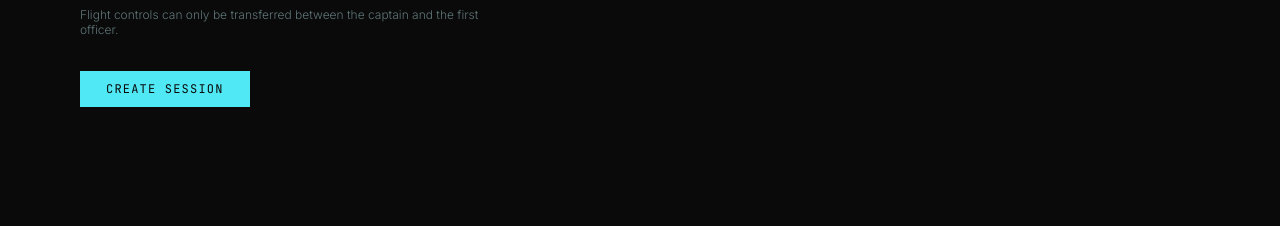
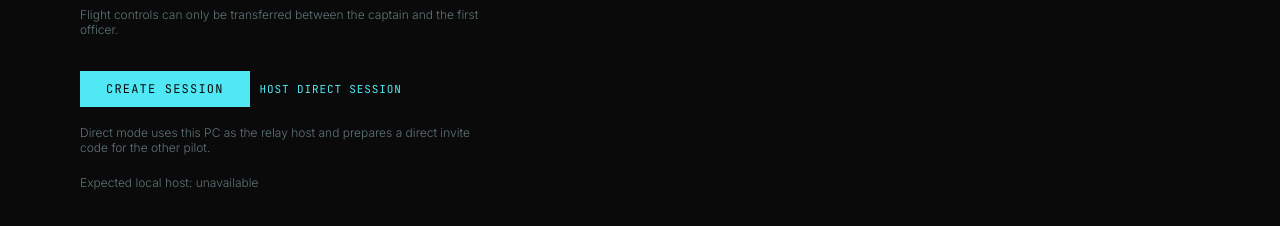
Before and after one commit to drx2021585/shared-cockpit-backup, a React (Vite) app in the folder apps/desktop-ui/: page / in a window 1280 px wide. Both pictures are taken after a click on the button "Create a party". Shown: the part 554-780 px from the top of the page. Built offline with nearby package versions, Linux system fonts and the light colour scheme; no server answers.

Commit message:
Publica v0.1.34

```diff
--- a/apps/desktop-ui/package.json
+++ b/apps/desktop-ui/package.json
@@ -1,7 +1,7 @@
 {
   "name": "we-connect-desktop-ui",
   "private": true,
-  "version": "0.1.32",
+  "version": "0.1.34",
   "description": "We Connect - cliente de cabina compartida, web-first y empacado con Electron.",
   "type": "module",
   "main": "electron/main.cjs",
--- a/apps/desktop-ui/src/App.tsx
+++ b/apps/desktop-ui/src/App.tsx
@@ -180,6 +180,7 @@ export function App() {
             onSessionCreated={handleSessionCreated}
             onSessionReady={handleSessionReady}
             relayConfig={relayConfig}
+            onRelayConfigChange={handleRelayConfigChange}
           />
         );
       case "join":
--- a/apps/desktop-ui/src/data.ts
+++ b/apps/desktop-ui/src/data.ts
@@ -182,13 +182,13 @@ export const currentVersion = packageMetadata.version;
 
 export const versionHistory: VersionHistoryEntry[] = [
   {
-    version: "0.1.23",
+    version: "0.1.34",
     title: "Current build",
     date: "2026-07-31",
     commits: [
-      "Desktop releases now build the embedded local bridge inside GitHub Actions instead of depending on a missing publish folder, so the installer once again ships a working simulator bridge to every player.",
-      "The release pipeline now bundles the required bridge runtime DLLs explicitly and refuses to publish if the bridge package is incomplete.",
-      "This hotfix closes the packaging gap that left 0.1.22 visible as a tag but not deliverable as a real in-app update to players.",
+      "Create session now includes a direct-host action that switches the app to self-hosted relay mode automatically instead of sending the user to Profile first.",
+      "The new Host direct session flow verifies that the local direct relay is reachable on this PC before creating the room, so users get a precise setup error instead of a generic failed session.",
+      "When a direct session is hosted successfully, the screen is immediately ready to generate and share the direct invite code for the other pilot.",
     ],
   },
   {
--- a/apps/desktop-ui/src/views/Party.tsx
+++ b/apps/desktop-ui/src/views/Party.tsx
@@ -1,7 +1,7 @@
 import { useState } from "react";
 import { useAircraftProfiles } from "../lib/useAircraftProfiles";
 import { usePublicIp } from "../lib/useNetworkInfo";
-import { createSession, ApiError, type Session } from "../lib/apiClient";
+import { createSession, fetchServerHealth, ApiError, type Session } from "../lib/apiClient";
 import { buildDirectInviteCode } from "../lib/directInviteCode";
 import { type RelayConfig } from "../lib/relayConfig";
 
@@ -12,6 +12,7 @@ interface PartyProps {
   onSessionCreated: (session: Session, pilotName: string) => void;
   onSessionReady: (session: Session, pilotName: string) => void;
   relayConfig: RelayConfig;
+  onRelayConfigChange: (config: RelayConfig) => void;
 }
 
 export function Party({
@@ -21,6 +22,7 @@ export function Party({
   onSessionCreated,
   onSessionReady,
   relayConfig,
+  onRelayConfigChange,
 }: PartyProps) {
   const { ipv4, ipv6 } = usePublicIp();
   const { profiles, loading: loadingProfiles } = useAircraftProfiles();
@@ -60,17 +62,15 @@ export function Party({
       ? buildDirectInviteCode({ host: ipv4, port: relayPort, joinCode: createdSession.joinCode })
       : null;
 
-  async function handleCreate() {
+  async function createParty() {
     if (!pilotName.trim()) {
       setError("Enter your pilot name first.");
-      return;
+      return false;
     }
     if (!effectiveProfileId) {
       setError("No aircraft profile available to fly.");
-      return;
+      return false;
     }
-    setSubmitting(true);
-    setError(null);
     try {
       const session = await createSession({
         sessionName,
@@ -81,8 +81,41 @@ export function Party({
         sim,
       });
       onSessionCreated(session, pilotName.trim());
+      return true;
     } catch (err) {
       setError(err instanceof ApiError ? `Could not create session: ${err.code}` : "Could not reach the server.");
+      return false;
+    }
+  }
+
+  async function handleCreate() {
+    setSubmitting(true);
+    setError(null);
+    try {
+      await createParty();
+    } finally {
+      setSubmitting(false);
+    }
+  }
+
+  async function handleCreateDirect() {
+    if (ipv4 === "Unavailable" || ipv4 === "Detecting…") {
+      setError("Local IPv4 is not available on this PC yet.");
+      return;
+    }
+    const directBaseUrl = `http://${ipv4}:8787`;
+    setSubmitting(true);
+    setError(null);
+    try {
+      await fetchServerHealth(directBaseUrl);
+      onRelayConfigChange({ mode: "self-hosted", customBaseUrl: directBaseUrl });
+      await createParty();
+    } catch (err) {
+      if (err instanceof ApiError) {
+        setError(`Direct host could not start the session: ${err.code}`);
+      } else {
+        setError("Direct host is not running on this PC. Start server/api with `npm run dev:direct` and try again.");
+      }
     } finally {
       setSubmitting(false);
     }
@@ -192,11 +225,20 @@ export function Party({
 
           {error && <div style={{ color: "#e24c4b", fontSize: 13 }}>{error}</div>}
 
-          <div style={{ paddingTop: 6 }}>
+          <div style={{ paddingTop: 6, display: "flex", flexWrap: "wrap", gap: 10, alignItems: "center" }}>
             <button className="btn" onClick={handleCreate} disabled={submitting || createdSession !== null}>
               {submitting ? "Creating…" : "Create session"}
             </button>
+            <button className="link-action" onClick={handleCreateDirect} disabled={submitting || createdSession !== null}>
+              {submitting ? "Starting direct host…" : "Host direct session"}
+            </button>
           </div>
+          <p style={{ color: "var(--text-45)", fontSize: 12, marginTop: 2 }}>
+            Direct mode uses this PC as the relay host and prepares a direct invite code for the other pilot.
+          </p>
+          <p style={{ color: "var(--text-45)", fontSize: 12, marginTop: -8 }}>
+            Expected local host: {ipv4 === "Unavailable" || ipv4 === "Detecting…" ? "unavailable" : `http://${ipv4}:8787`}
+          </p>
         </div>
 
         <div>
```
Also changed, not shown: 1 other file (tests, documents, lock files or other folders).
